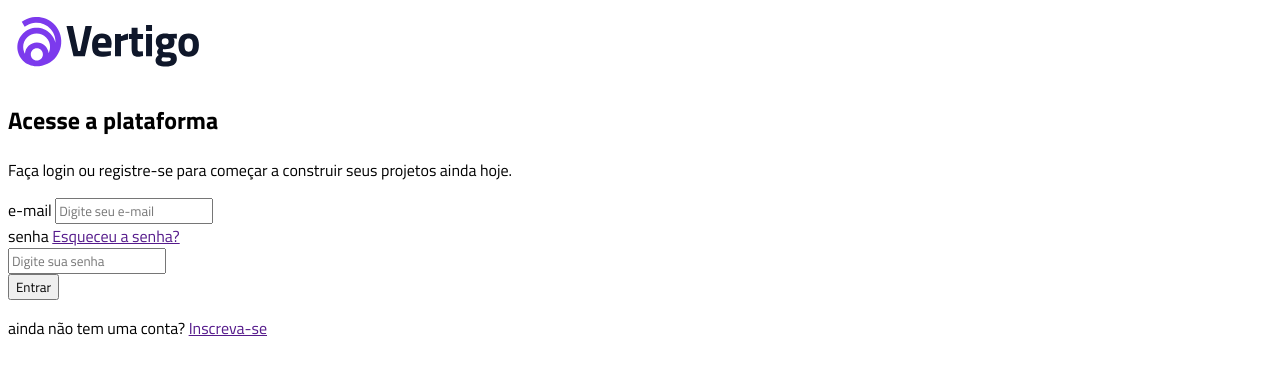
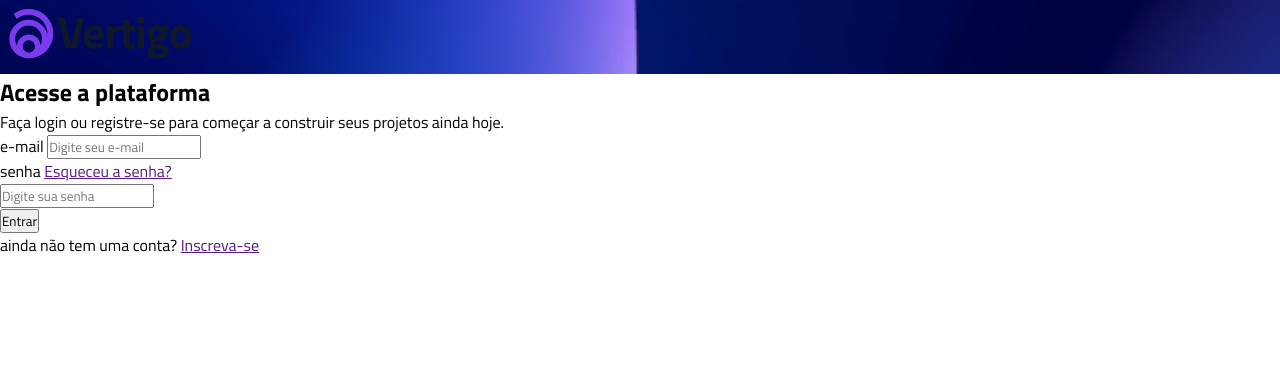
Before and after one commit to Lorenasantt/projeto-vertigo, a plain HTML site: page index.html in a window 1280 px wide. Drawn offline with Linux system fonts and the light colour scheme.

Commit message:
atualização - imagem de fundo do header

```diff
--- a/style.css
+++ b/style.css
@@ -1,3 +1,12 @@
 * {
+    /*rest de css*/
+    margin: 0;
+    padding: 0;
+    box-sizing: border-box;
     font-family: 'Titillium Web', sans-serif;
 }
+
+header{
+    background-image: url(./imagens/imagens/bg-google.png);
+    background-size: cover;
+}
```
